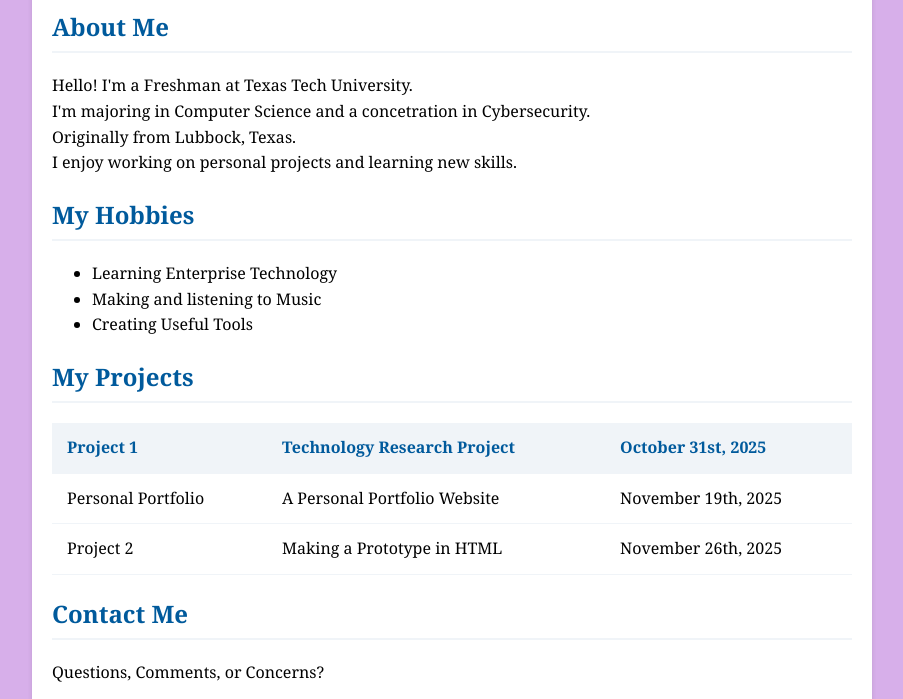
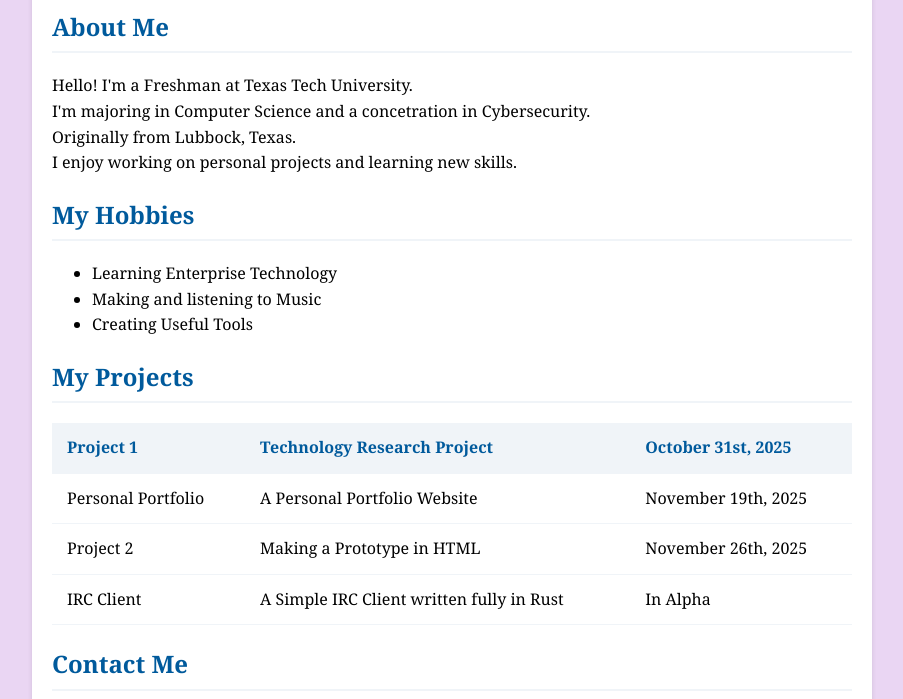
Before and after one commit to lunarv01d/my-portfolio, a plain HTML site: page index.html in a window 1280 px wide. Shown: the part 213-912 px from the top of the page, without its empty margins (188-1091 px from the left). Drawn offline with Linux system fonts and the light colour scheme.

Commit message:
Fix Colour Issue

```diff
--- a/css/styles.css
+++ b/css/styles.css
@@ -1,6 +1,6 @@
 body {
-    background-color: #d7afea;
-    font-family:Cambria, Cochin, Georgia, Times, 'Times New Roman', serif;
+    background-color: #ead6f3;
+    font-family:Cambria, Cochin, Georgia, Montserrat, sans-serif;
     line-height: 1.6;
 }
 .container {
--- a/index.html
+++ b/index.html
@@ -45,12 +45,19 @@
                     <td>Personal Portfolio</td>
                     <td>A Personal Portfolio Website</td>
                     <td>November 19th, 2025</td>
-                </tr>
+                </td>
             <tbody>
                 <tr>
                     <td>Project 2</td>
                     <td>Making a Prototype in HTML</td>
                     <td>November 26th, 2025</td>
+                </tr>
+            </tbody>
+            <tbody>
+                <tr>
+                    <td>IRC Client</td>
+                    <td>A Simple IRC Client written fully in Rust</td>
+                    <td>In Alpha</td>
                 </tr>
             </tbody>
         </table>
```
